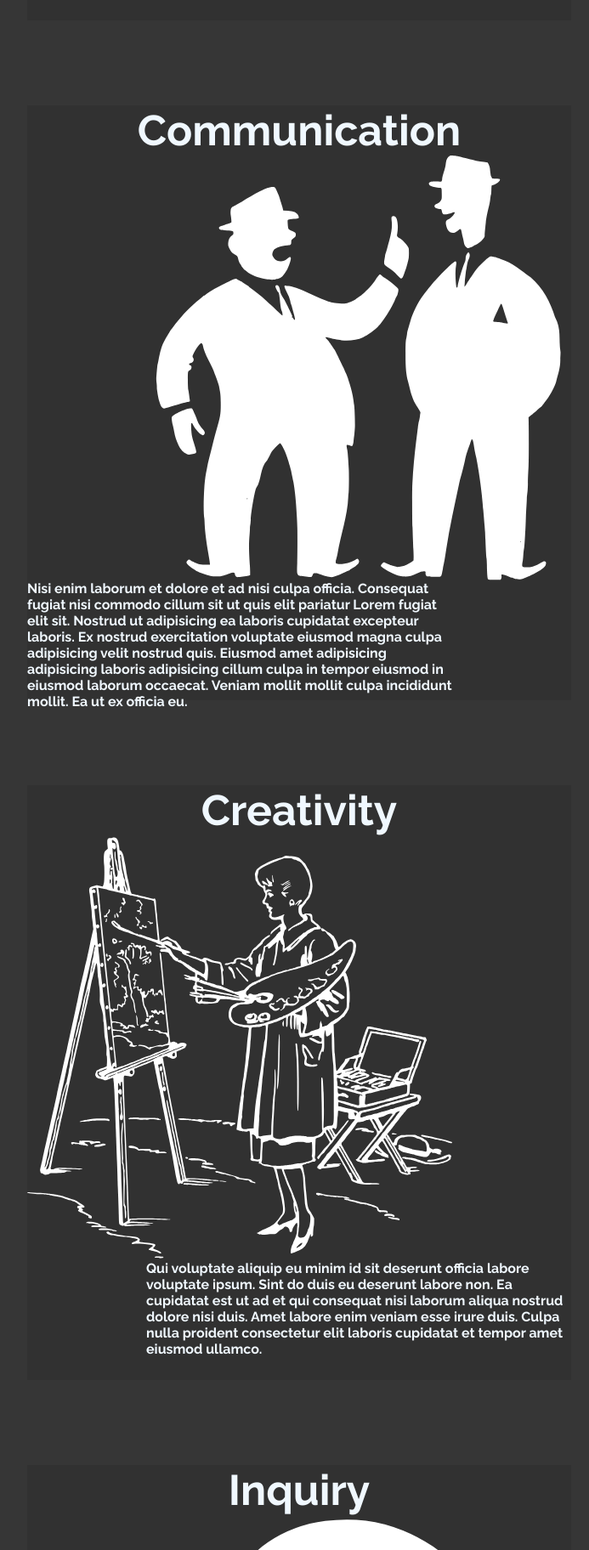
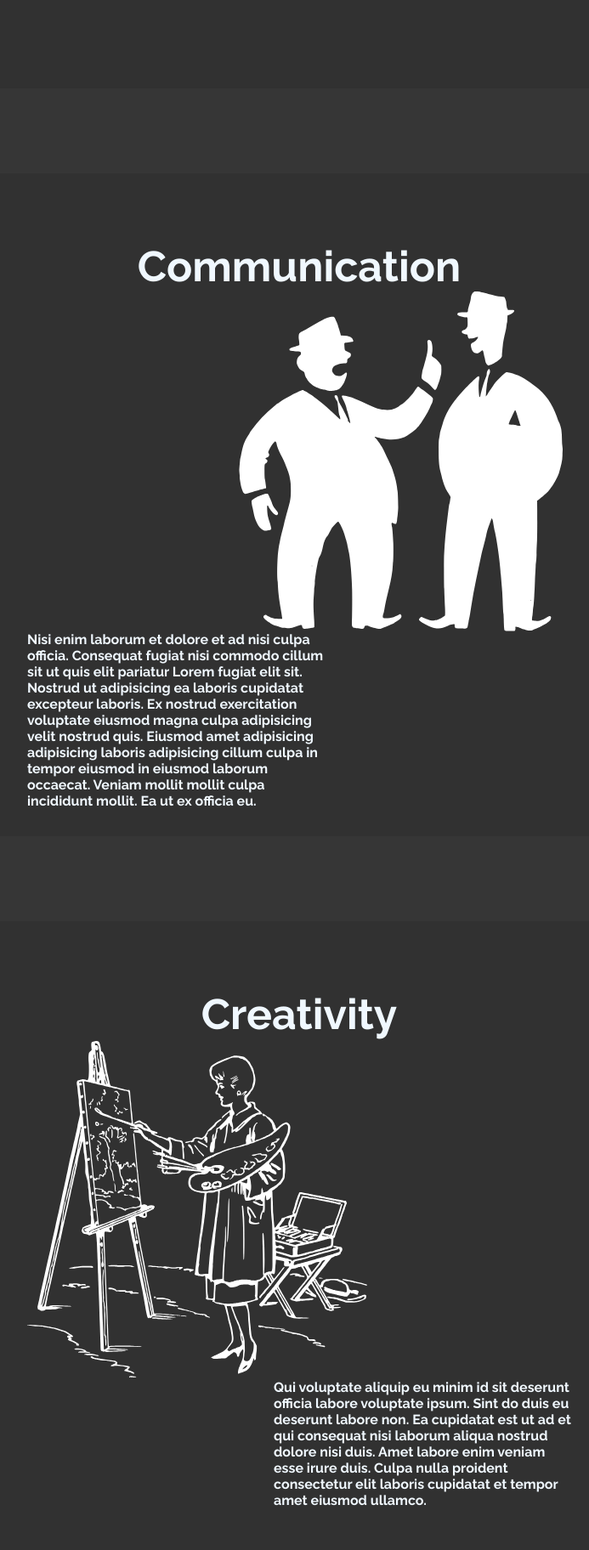
Before and after one commit to ImBenjaminKaiser/7portfolio, a plain HTML site: page index.html in a window 1280 px wide. Shown: the part 1780-3604 px from the top of the page at 85% size, without its empty margins (288-981 px from the left). Drawn offline with nearby package versions, Linux system fonts and the light colour scheme.

Commit message:
added padding to the quality divs

```diff
--- a/css/global.css
+++ b/css/global.css
@@ -9,7 +9,7 @@
   --darkgrey: #313131;
   --orangeyellow: rgba(253, 195, 45, 1);
   --babyblue: #85e5fa;
-  --lightergrey:#363636;
+  --lightergrey: #363636;
 }
 /* sets the font of everything to the one I Imported */
 * {
@@ -130,11 +130,10 @@ body {
   width: 100%;
 }
 
-.dummytext{
+.dummytext {
   color: aliceblue;
   font-size: 1.5vw;
   margin: 50px 300px 50px 300px;
-<<<<<<< HEAD
 }
 
 .quality1,
@@ -155,15 +154,15 @@ body {
 .quality3-img,
 .quality5-img {
   float: left;
-  width: 500px;
-  height: 500px;
+  width: 400px;
+  height: 400px;
 }
 
 .quality2-img,
 .quality4-img {
   float: right;
-  width: 500px;
-  height: 500px;
+  width: 400px;
+  height: 400px;
 }
 
 .quality1-text,
@@ -171,25 +170,33 @@ body {
 .quality5-text {
   float: right;
   color: aliceblue;
-  width: 500px;
+  width: 350px;
   height: auto;
 }
 .quality2-text,
 .quality4-text {
   float: left;
   color: aliceblue;
-  width: 500px;
+  width: 350px;
   height: auto;
-  display: grid;
-  align-items: center;
 }
 
-.quality1-name,.quality2-name,.quality3-name,.quality4-name,.quality5-name{
-display: flex;
-justify-content: center;
-font-weight: bold;
-font-size: 50px;
-color: aliceblue;
-=======
->>>>>>> parent of 2848742 (start of making 5 qualities)
+.quality1-name,
+.quality2-name,
+.quality3-name,
+.quality4-name,
+.quality5-name {
+  display: flex;
+  justify-content: center;
+  font-weight: bold;
+  font-size: 50px;
+  color: aliceblue;
 }
+
+.quality1,
+.quality2,
+.quality3,
+.quality4,
+.quality5 {
+  padding: 80px 50px 0px 50px;
+}
```
